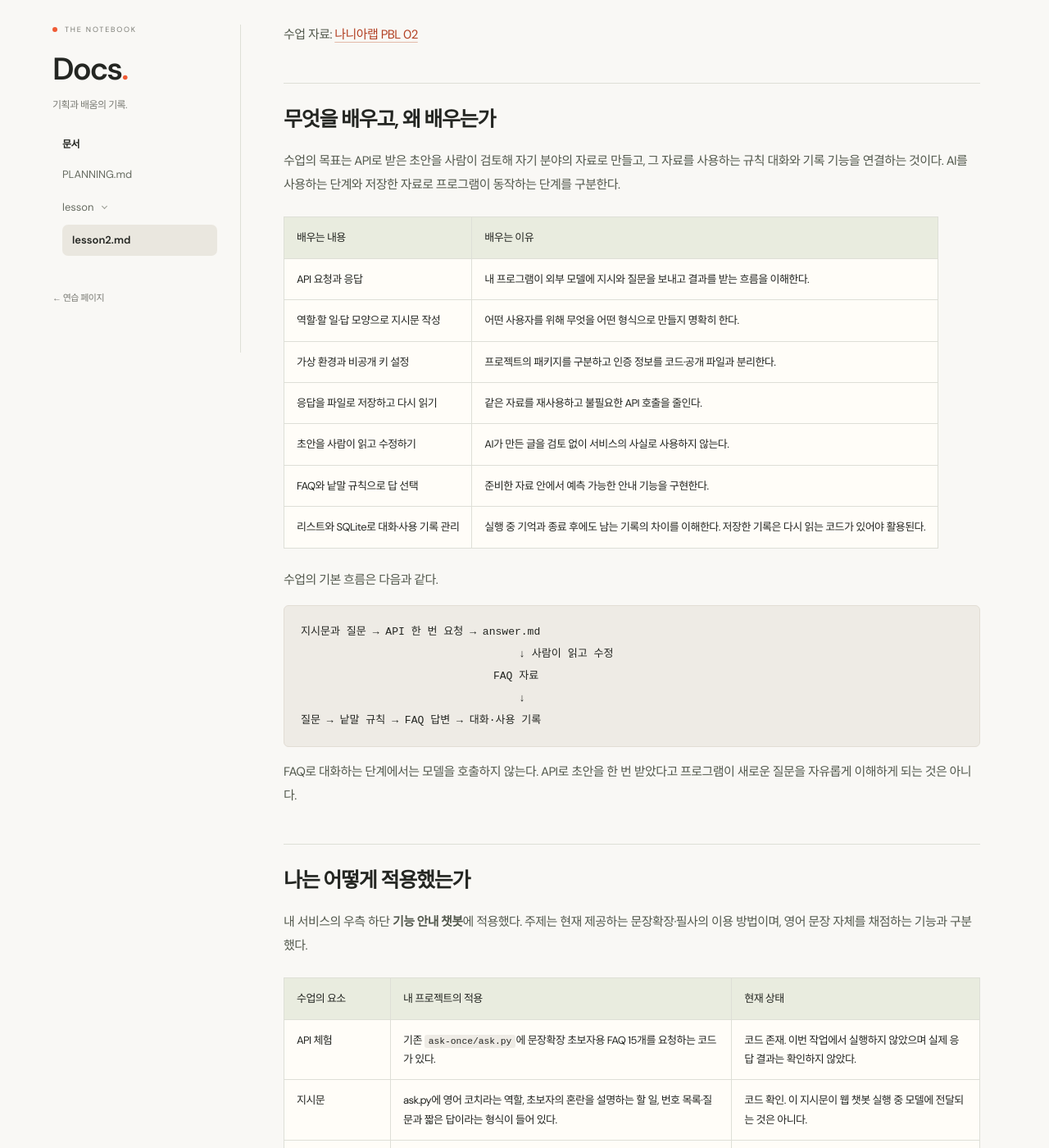
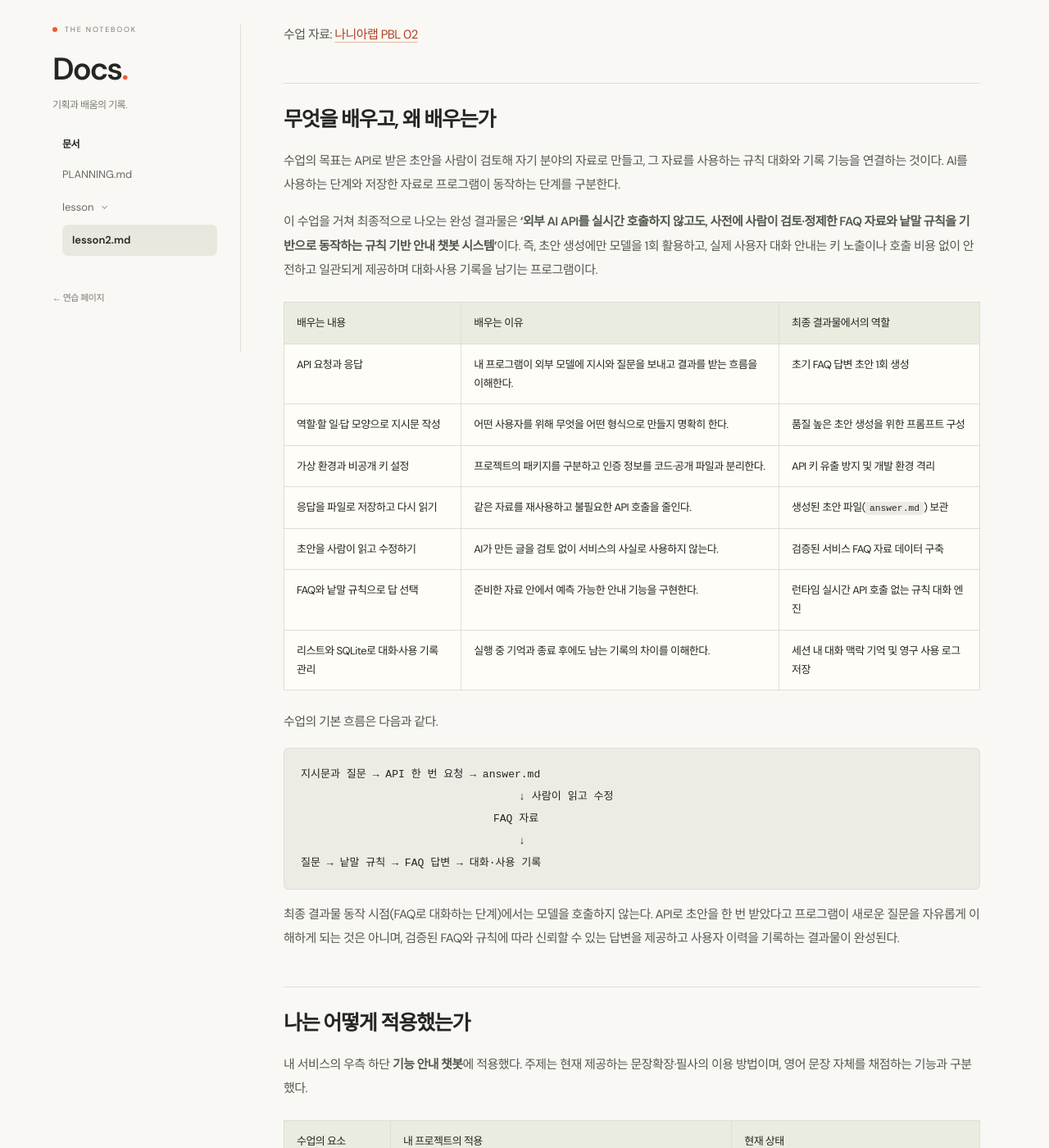
Before and after one commit to wkqkel9/my-agent, a Jekyll site: the page built from lesson/lesson2.md, in a window 1280 px wide and 1400 px high, scrolled down 265 px. Shown: the whole window at 82% size. Built offline with Jekyll 4.4.1, drawn with Linux system fonts in a browser that asks for light colours.

Commit message:
Clarify final outcome of lesson 2 in lesson2.md

````diff
--- a/lesson/lesson2.md
+++ b/lesson/lesson2.md
@@ -13,15 +13,17 @@ lesson_order: 2
 
 수업의 목표는 API로 받은 초안을 사람이 검토해 자기 분야의 자료로 만들고, 그 자료를 사용하는 규칙 대화와 기록 기능을 연결하는 것이다. AI를 사용하는 단계와 저장한 자료로 프로그램이 동작하는 단계를 구분한다.
 
-| 배우는 내용 | 배우는 이유 |
-|---|---|
-| API 요청과 응답 | 내 프로그램이 외부 모델에 지시와 질문을 보내고 결과를 받는 흐름을 이해한다. |
-| 역할·할 일·답 모양으로 지시문 작성 | 어떤 사용자를 위해 무엇을 어떤 형식으로 만들지 명확히 한다. |
-| 가상 환경과 비공개 키 설정 | 프로젝트의 패키지를 구분하고 인증 정보를 코드·공개 파일과 분리한다. |
-| 응답을 파일로 저장하고 다시 읽기 | 같은 자료를 재사용하고 불필요한 API 호출을 줄인다. |
-| 초안을 사람이 읽고 수정하기 | AI가 만든 글을 검토 없이 서비스의 사실로 사용하지 않는다. |
-| FAQ와 낱말 규칙으로 답 선택 | 준비한 자료 안에서 예측 가능한 안내 기능을 구현한다. |
-| 리스트와 SQLite로 대화·사용 기록 관리 | 실행 중 기억과 종료 후에도 남는 기록의 차이를 이해한다. 저장한 기록은 다시 읽는 코드가 있어야 활용된다. |
+이 수업을 거쳐 최종적으로 나오는 완성 결과물은 **‘외부 AI API를 실시간 호출하지 않고도, 사전에 사람이 검토·정제한 FAQ 자료와 낱말 규칙을 기반으로 동작하는 규칙 기반 안내 챗봇 시스템’**이다. 즉, 초안 생성에만 모델을 1회 활용하고, 실제 사용자 대화 안내는 키 노출이나 호출 비용 없이 안전하고 일관되게 제공하며 대화·사용 기록을 남기는 프로그램이다.
+
+| 배우는 내용 | 배우는 이유 | 최종 결과물에서의 역할 |
+|---|---|---|
+| API 요청과 응답 | 내 프로그램이 외부 모델에 지시와 질문을 보내고 결과를 받는 흐름을 이해한다. | 초기 FAQ 답변 초안 1회 생성 |
+| 역할·할 일·답 모양으로 지시문 작성 | 어떤 사용자를 위해 무엇을 어떤 형식으로 만들지 명확히 한다. | 품질 높은 초안 생성을 위한 프롬프트 구성 |
+| 가상 환경과 비공개 키 설정 | 프로젝트의 패키지를 구분하고 인증 정보를 코드·공개 파일과 분리한다. | API 키 유출 방지 및 개발 환경 격리 |
+| 응답을 파일로 저장하고 다시 읽기 | 같은 자료를 재사용하고 불필요한 API 호출을 줄인다. | 생성된 초안 파일(`answer.md`) 보관 |
+| 초안을 사람이 읽고 수정하기 | AI가 만든 글을 검토 없이 서비스의 사실로 사용하지 않는다. | 검증된 서비스 FAQ 자료 데이터 구축 |
+| FAQ와 낱말 규칙으로 답 선택 | 준비한 자료 안에서 예측 가능한 안내 기능을 구현한다. | 런타임 실시간 API 호출 없는 규칙 대화 엔진 |
+| 리스트와 SQLite로 대화·사용 기록 관리 | 실행 중 기억과 종료 후에도 남는 기록의 차이를 이해한다. | 세션 내 대화 맥락 기억 및 영구 사용 로그 저장 |
 
 수업의 기본 흐름은 다음과 같다.
 
@@ -33,7 +35,7 @@ lesson_order: 2
 질문 → 낱말 규칙 → FAQ 답변 → 대화·사용 기록
 ```
 
-FAQ로 대화하는 단계에서는 모델을 호출하지 않는다. API로 초안을 한 번 받았다고 프로그램이 새로운 질문을 자유롭게 이해하게 되는 것은 아니다.
+최종 결과물 동작 시점(FAQ로 대화하는 단계)에서는 모델을 호출하지 않는다. API로 초안을 한 번 받았다고 프로그램이 새로운 질문을 자유롭게 이해하게 되는 것은 아니며, 검증된 FAQ와 규칙에 따라 신뢰할 수 있는 답변을 제공하고 사용자 이력을 기록하는 결과물이 완성된다.
 
 ## 나는 어떻게 적용했는가
 
````
